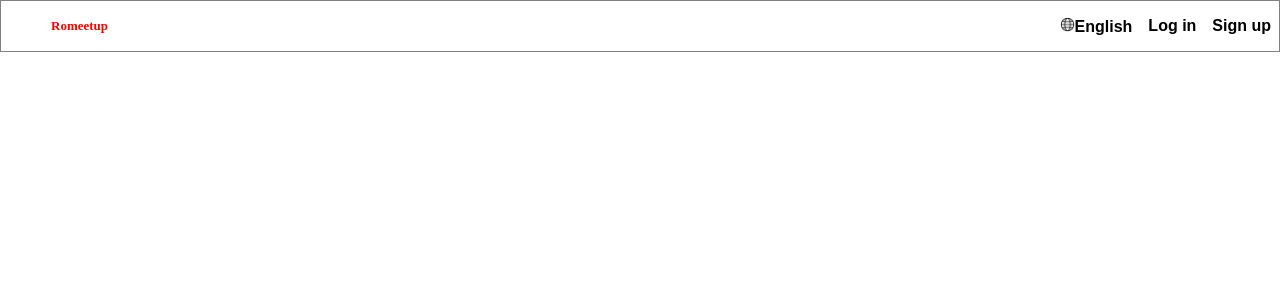
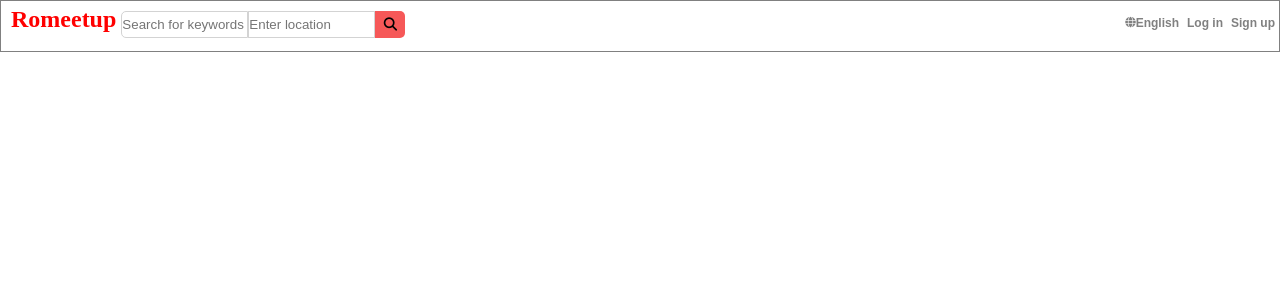
Before and after one commit to aromito7/Romeetup, a React (Create React App) app in the folder frontend/: page /find in a window 1280 px wide. Shown: the top 300 px of the page. Built offline with nearby package versions, Linux system fonts and the light colour scheme; no server answers.

Commit message:
Created modal for user.

```diff
--- a/frontend/src/components/CreateGroupPage/index.js
+++ b/frontend/src/components/CreateGroupPage/index.js
@@ -5,7 +5,7 @@ import * as groupActions from "../../store/groups";
 import { Redirect } from "react-router-dom";
 import { useHistory } from "react-router-dom";
 
-export default () => {
+export default ({group}) => {
     const modal = true
     const history = useHistory()
     const dispatch = useDispatch()
--- a/frontend/src/components/FindPage/index.js
+++ b/frontend/src/components/FindPage/index.js
@@ -59,11 +59,12 @@ const FindPage = () => {
                             Events Near Pittsburgh, PA
                         </div>
                         <div id="location-options">
-                            <select id="event-times" className={document.getElementById("event-times") === "Any time" ? "default" : "different" }>{times.map(time => (<option>{time}</option>))}</select>
-                            <select id="event-types">{types.map(type => (<option>{type}</option>))}</select>
-                            <select id="event-distances">{distances.map(distance => (<option>{distance}</option>))}</select>
-                            <select id="event-categories">{categories.map(category => (<option>{category}</option>))}</select>
-                            Sort by: <select id="event-sort">{sortBys.map(sort => (<option>{sort}</option>))}</select>
+                            <select id="event-times" className={document.getElementById("event-times") === "Any time" ? "default" : "different" }>{times.map((time, i) => (<option key={i
+                            }>{time}</option>))}</select>
+                            <select id="event-types">{types.map((type, i) => (<option key={i}>{type}</option>))}</select>
+                            <select id="event-distances">{distances.map((distance, i) => (<option key={i}>{distance}</option>))}</select>
+                            <select id="event-categories">{categories.map((category, i) => (<option key={i}>{category}</option>))}</select>
+                            Sort by: <select id="event-sort">{sortBys.map((sort, i) => (<option key={i}>{sort}</option>))}</select>
                         </div>
                     </div>
                     {
--- a/frontend/src/components/Navigation/Navigation.css
+++ b/frontend/src/components/Navigation/Navigation.css
@@ -8,7 +8,7 @@
     font-size:small;
     font-weight: 700;
     display: grid;
-    grid-template-columns: 1fr 1fr;
+    grid-template-columns: 3fr 1fr;
     position: sticky;
     top: 0;
     background-color: white;
@@ -17,11 +17,12 @@
     z-index: 999;
 }
 
+
+
 .top-right{
     margin-left:auto;
-    display: grid;
+    display: flex;
     align-items: center;
-    grid-template-columns: auto auto auto auto;
     font-size: 16px;
 }
 
@@ -30,18 +31,67 @@
 }
 
 .navbar {
-    padding: 8px;
-    color: black;
+    padding: 0 4px 8px 4px;
+    color: grey;
     text-decoration: none;
+    font-size: 12px;
 }
 
 #romeetup{
+    font-size: 24px;
     font-family: cursive;
     color: red;
-    padding: 20px 50px 20px 50px;
+    padding: 5px 5px 20px 10px;
+}
+
+.top-left{
+    display:flex;
+}
+
+#navigation-search input{
+    width: 125px;
+    margin: 10px 0 0 0;
+    height: 25px;
+    border: solid lightgrey;
+    border-width: 1px;
+}
+
+#navigation-search #first{
+    border-top-left-radius: 5px;
+    border-bottom-left-radius: 5px;
+}
+
+#navigation-search button{
+    margin-left: 0;
+    height: 27px;
+    border-top-right-radius: 5px;
+    border-bottom-right-radius: 5px;
+    background-color: rgb(246, 88, 88);
+    border: none;
+    width: 30px;
+    cursor: pointer;
 }
 
 #language-icon{
     height: 15px;
     width: auto;
 }
+
+#show-modal{
+    height: 40px;
+    width: 40px;
+    margin-top: 0px;
+    border-radius: 40px;
+}
+
+#nav-user-modal{
+    position: absolute;
+    background-color: rgb(246, 247 ,248);
+    right: 0;
+    border: solid lightgrey;
+    border-radius: 2px;
+}
+
+#nav-user-modal p{
+    cursor: pointer;
+}
--- a/frontend/src/components/Navigation/index.js
+++ b/frontend/src/components/Navigation/index.js
@@ -1,27 +1,68 @@
 // frontend/src/components/Navigation/index.js
-import React from 'react';
-import { NavLink } from 'react-router-dom';
-import { useSelector } from 'react-redux';
+import React, {useState} from 'react';
+import { NavLink, useHistory, Redirect } from 'react-router-dom';
+import { useDispatch, useSelector } from 'react-redux';
 import ProfileButton from './ProfileButton';
 import icon from '../../images/internet.png'
 import './Navigation.css';
+import * as sessionActions from '../../store/session'
 
 function Navigation({ isLoaded }){
+  const [showUserModal, setShowUserModal] = useState(false)
+  const [showLoginModal, setShowLoginModal] = useState(false)
+  const [showSignUpModal, setShowSignUpModal] = useState(false)
+
   const sessionUser = useSelector(state => state.session.user);
+  const history = useHistory();
+  const dispatch = useDispatch()
+
+
+  const onModalClickEvents = () => {
+    setShowUserModal(false)
+    history.push("/find")
+  }
+
+  const onModalClickGroups = () =>{
+    setShowUserModal(false)
+    history.push("/find/groups")
+  }
+
+  const onModalClickLogout = () =>{
+    setShowUserModal(false)
+    dispatch(sessionActions.logout()).then(() => <Redirect to="/"/>)
+    history.push("/")
+  }
+
+  const LoginModal = () => {
+    <div>
+
+    </div>
+  }
+
+  const UserModal = () => (
+    <div hidden={!showUserModal} id="nav-user-modal">
+      <p onClick={onModalClickEvents}>Your events</p>
+      <p onClick={onModalClickGroups}>Your groups</p>
+      <hr/>
+      <p onClick={onModalClickLogout}>Log out</p>
+    </div>
+  )
 
   let sessionLinks;
+  // <NavLink to={{pathname:'/groups/new', state: {modal: true}}} className='navbar' id='new-group'>Start a new group</NavLink>
+  // <NavLink to='/language' className='navbar' id='language'><i className="fa-solid fa-globe"/>English</NavLink>
+  // <NavLink to='/logout' className='navbar' id='logout'>Log out</NavLink>
   if (sessionUser) {
     sessionLinks = (
-    <>
-        <NavLink to={{pathname:'/groups/new', state: {modal: true}}} className='navbar' id='new-group'>Start a new group</NavLink>
-        <NavLink to='/language' className='navbar' id='language'><i className="fa-solid fa-globe"/>English</NavLink>
-        <NavLink to='/logout' className='navbar' id='logout'>Log out</NavLink>
-    </>
+    <div>
+        <button id="show-modal" onClick={() => setShowUserModal(!showUserModal)}><i className="fa-solid fa-user fa-2xl"></i></button>
+        <UserModal/>
+    </div>
     );
   } else {
     sessionLinks = (
     <>
-        <NavLink to='/language' className='navbar' id='language'><img src={icon} id="language-icon"/>English</NavLink>
+        <NavLink to='/language' className='navbar' id='language'><i className="fa-solid fa-globe fa-sm"></i>English</NavLink>
         <NavLink to='/login' className='navbar' id='login'>Log in</NavLink>
         <NavLink to='/signup' className='navbar' id='signup'>Sign up</NavLink>
     </>
@@ -32,6 +73,11 @@ function Navigation({ isLoaded }){
     <div id='navigation'>
         <div className='top-left'>
             <NavLink to='/' className='navbar' id='romeetup'>Romeetup</NavLink>
+            <div id="navigation-search">
+              <input id="first" placeholder="Search for keywords"></input>
+              <input placeholder='Enter location'></input>
+              <button onClick={() => history.push("/find")}><i className="fas fa-search"></i></button>
+            </div>
         </div>
         <div className='top-right'>
             {sessionLinks}
--- a/frontend/src/components/ShowEvent/index.js
+++ b/frontend/src/components/ShowEvent/index.js
@@ -26,7 +26,6 @@ export default () => {
     // console.log(currentUser)
     // console.log(`${event.Group.organizerId} ${currentUser.id}`)
     const FooterButtons = () => (currentUser.id === event.Group.organizerId ? (
-
         <>
             <button onClick={onClickDelete}>Delete Event</button>
             <button>Edit Event</button>
--- a/frontend/src/components/ShowGroup/index.js
+++ b/frontend/src/components/ShowGroup/index.js
@@ -1,5 +1,5 @@
 import "./showGroup.css"
-import { useParams, useHistory } from "react-router-dom"
+import { useParams, useHistory, Redirect } from "react-router-dom"
 import { getGroup, deleteGroup } from "../../store/groups"
 import { useDispatch, useSelector } from "react-redux"
 import { useEffect } from "react"
@@ -8,21 +8,34 @@ export default () => {
     const dispatch = useDispatch()
     const history = useHistory()
     const id = useParams().groupId
-
+    const currentUser = useSelector(state => state.session.user)
+    const userId = currentUser ? currentUser.id : -1
 
     useEffect(() => {
         dispatch(getGroup(id)).then(res => res)
     }, [dispatch])
 
     const onClickDelete = async() => {
-        await dispatch(deleteGroup(id).then(res=> res))
-        history.push('/find/groups')
+        dispatch(deleteGroup(id)).then(history.push("/"))
+    }
+
+    const onClickEdit = () => {
+        <Redirect to="/group/new" group={group}/>
     }
 
     const group = useSelector(state => state.groups.group)
     // console.log("Group: ")
     // console.log(group)
     if(!group) return "No current group"
+    console.log(currentUser, userId, group.organizerId)
+    const UserButtons = () => userId === group.organizerId ? (
+        <>
+            <button className="right-options">Create an event</button>
+            <button className="right-options" onClick={onClickEdit}>Edit group</button>
+            <button className="right-options" onClick={onClickDelete}>Delete this group</button>
+        </>
+    ) : <button className="right-options">Join this group</button>
+
     return(
         <div id="show-group">
             <div id="group-details-container">
@@ -61,7 +74,7 @@ export default () => {
                         <button>More</button>
                     </div>
                     <div id="group-option-bar-right">
-                        <button>Join this group</button>
+                        <UserButtons/>
                     </div>
                 </div>
             </div>
--- a/frontend/src/components/ShowGroup/showGroup.css
+++ b/frontend/src/components/ShowGroup/showGroup.css
@@ -146,3 +146,7 @@
 #event-host > #message{
     color: rgb(0, 130, 148);
 }
+
+.right-options{
+    cursor: pointer;
+}
```
